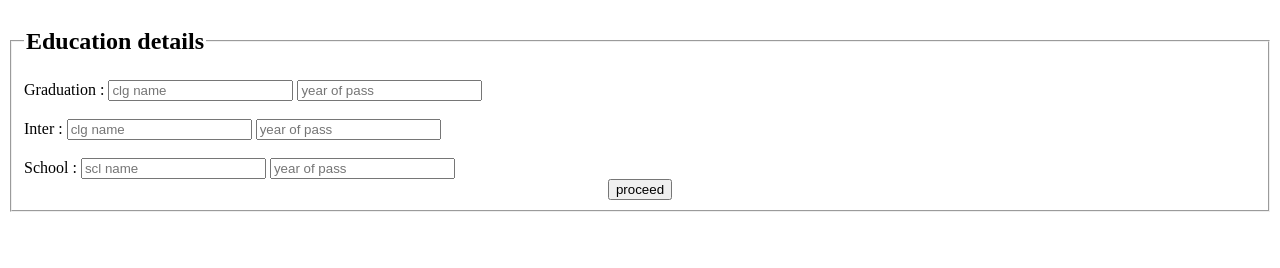
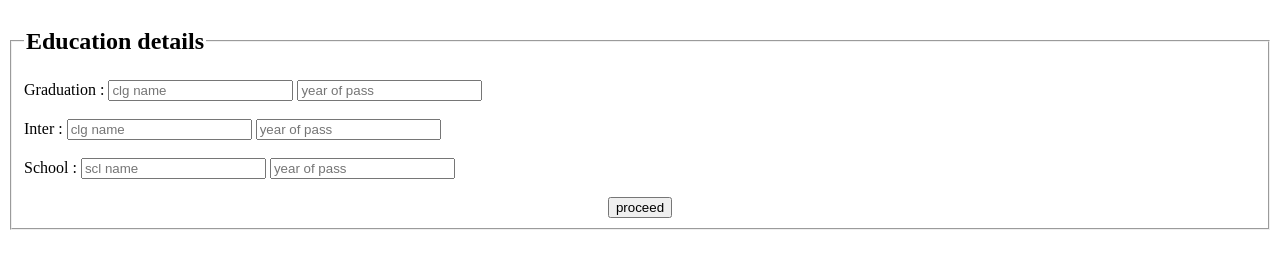
Before and after one commit to repani145/page04, a plain HTML site: page index.html in a window 1280 px wide. Drawn offline with Linux system fonts and the light colour scheme.

Commit message:
Update index.html

```diff
--- a/index.html
+++ b/index.html
@@ -17,7 +17,7 @@
             <input type="text" id="yop" name="yop" placeholder="year of pass" pattern="[0-9]{4}" required /><br><br>
             <label for="scl">School     :</label>
             <input type="text" id="scl" name="scl" placeholder="scl name" required />
-            <input type="text" id="yop" name="yop" placeholder="year of pass" pattern="[0-9]{4}" required />
+            <input type="text" id="yop" name="yop" placeholder="year of pass" pattern="[0-9]{4}" required /><br><br>
             <center><button type="submit">proceed</button></center>
         </fieldset>
     </form>
```
